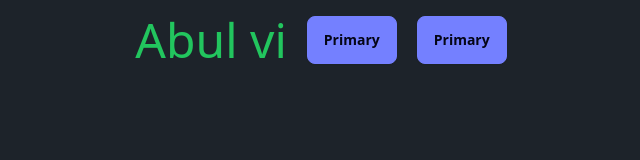
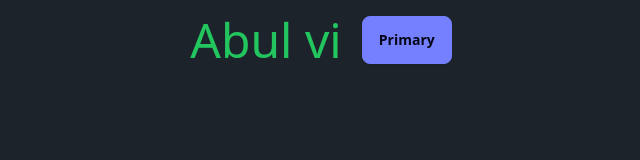
Before and after one commit to Sarwar08/daisyui_business101_test, a website: page index.html in a window 1280 px wide. Shown: the whole page, without its empty margins (319-959 px from the left). Drawn offline with Linux system fonts and the light colour scheme.

Commit message:
one button commented

```diff
--- a/index.html
+++ b/index.html
@@ -11,7 +11,7 @@
         <div class="flex justify-center p-4 gap-5">
             <h1 class="text-5xl text-green-500">Abul vi</h1>
             <button class="btn btn-primary">Primary</button>
-            <button class="btn btn-primary">Primary</button>
+            <!-- <button class="btn btn-primary">Primary</button> -->
         </div>
     </div>
 </body>
```
